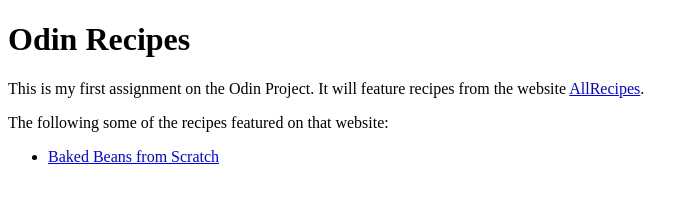
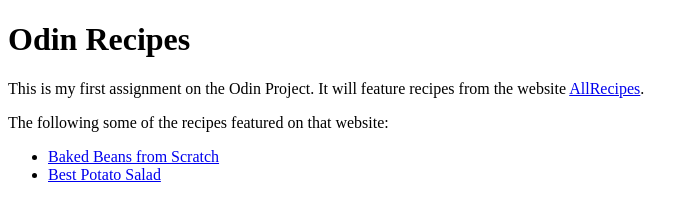
Before and after one commit to noOdin1/odin-recipes, a plain HTML site: page index.html in a window 1280 px wide. Shown: the whole page, without its empty margins (0-699 px from the left). Drawn offline with Linux system fonts and the light colour scheme.

Commit message:
Added a new link for potato_salad.html

```diff
--- a/index.html
+++ b/index.html
@@ -15,6 +15,9 @@
         <li>
           <a href="recipes/baked_beans_from_scratch.html">Baked Beans from Scratch</a>
         </li>
+        <li>
+          <a href="recipes/potato_salad.html">Best Potato Salad</a>
+        </li>
       </ul>
     </p>
   </body>
```
